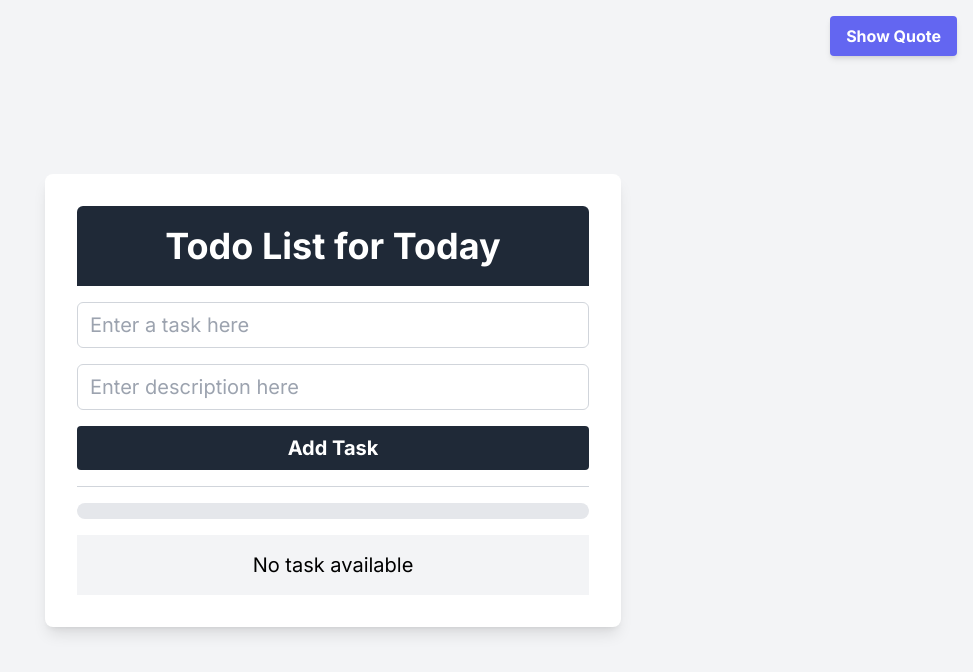
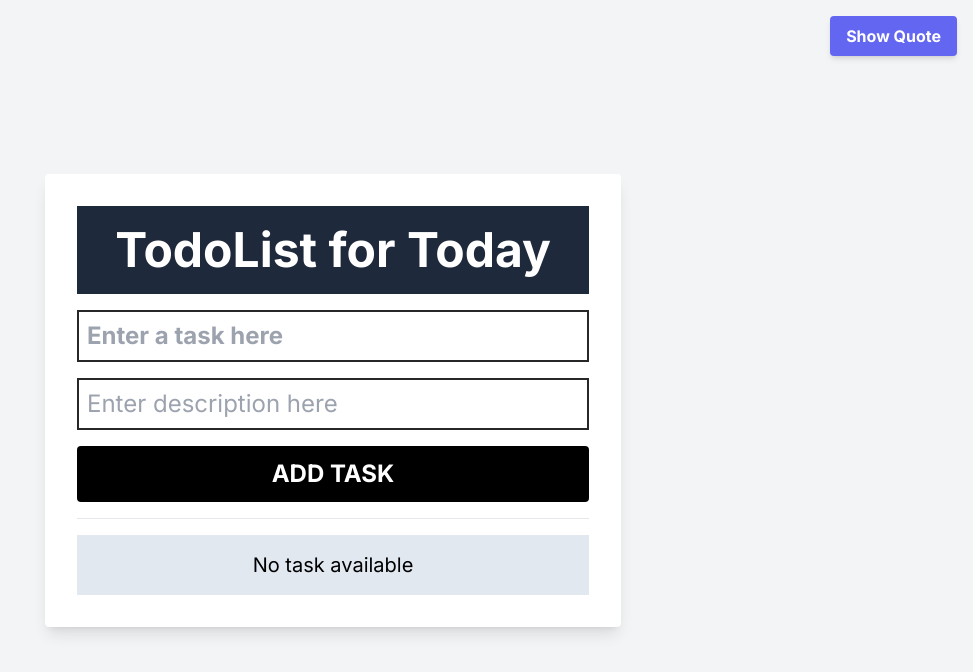
Before and after one commit to ishita5189/todolist-next, a Next.js app: page / in a window 1280 px wide. Shown: the top 672 px of the page, without its empty margins (307-1280 px from the left). Built offline with nearby package versions, Linux system fonts and the light colour scheme.

Commit message:
Fixed Errors

```diff
--- a/src/app/ProgressBar.tsx
+++ /dev/null
@@ -1,18 +0,0 @@
-import React from 'react';
-
-interface ProgressBarProps {
-  progress: number;
-}
-
-const ProgressBar: React.FC<ProgressBarProps> = ({ progress }) => {
-  return (
-    <div className="w-full bg-gray-200 rounded-full overflow-hidden h-4 mt-4">
-      <div
-        className="bg-green-500 h-full"
-        style={{ width: `${progress}%` }}
-      />
-    </div>
-  );
-};
-
-export default ProgressBar;
--- a/src/app/page.jsx
+++ b/src/app/page.jsx
@@ -1,7 +1,6 @@
 "use client";
 import React, { useState, useEffect } from 'react';
 import MotivationalQuoteButton from './MotivationalQuoteButton/page';
-import ProgressBar from './ProgressBar'; // Import path should be correct
 
 const Page = () => {
   const [title, setTitle] = useState("");
@@ -23,7 +22,7 @@ const Page = () => {
       const allCompleted = mainTask.every(task => task.completed);
       setAllTasksCompleted(allCompleted);
     } else {
-      setAllTasksCompleted(false);
+      setAllTasksCompleted(false); // Reset when there are no tasks
     }
   }, [mainTask]);
 
@@ -86,12 +85,6 @@ const Page = () => {
     setMainTask(updatedTasks);
   };
 
-  const calculateProgress = () => {
-    if (mainTask.length === 0) return 0;
-    const completedTasks = mainTask.filter(task => task.completed).length;
-    return (completedTasks / mainTask.length) * 100;
-  };
-
   let renderTask = <h2 className="text-center text-xl">No task available</h2>;
   if (mainTask.length > 0) {
     renderTask = (
@@ -132,35 +125,34 @@ const Page = () => {
   }
 
   return (
-    <div className="relative flex flex-col items-center justify-center min-h-screen bg-gray-100 p-6">
-      <MotivationalQuoteButton />
-      <div className="p-4 sm:p-8 bg-white rounded-lg shadow-lg w-full max-w-xl">
-        <h1 className="bg-gray-800 text-white p-5 text-2xl sm:text-4xl font-bold text-center rounded-t-md">Todo List for Today</h1>
+    <div className="relative flex items-center justify-center min-h-screen bg-gray-100">
+       <MotivationalQuoteButton />
+      <div className="p-4 sm:p-8 bg-white rounded shadow-lg w-full max-w-xl">
+        <h1 className="bg-slate-800 text-white p-5 text-3xl sm:text-5xl font-bold self-center text-center">TodoList for Today</h1>
         <form onSubmit={submitHandler} className="mt-4">
           {error && <p className="text-red-500 text-center">{error}</p>}
           <div className="flex flex-col gap-4">
             <input
               type="text"
-              className="w-full text-lg sm:text-xl border-gray-300 border rounded-md px-3 py-2 focus:outline-none focus:ring-1 focus:ring-gray-500 transition-colors"
+              className="w-full text-lg sm:text-2xl border-zinc-800 border-2 px-2 py-2 font-bold"
               placeholder="Enter a task here"
               value={title}
               onChange={(e) => setTitle(e.target.value)}
             />
             <input
               type="text"
-              className="w-full text-lg sm:text-xl border-gray-300 border rounded-md px-3 py-2 focus:outline-none focus:ring-1 focus:ring-gray-500 transition-colors"
+              className="w-full text-lg sm:text-2xl border-zinc-800 border-2 px-2 py-2 font-italic"
               placeholder="Enter description here"
               value={desc}
               onChange={(e) => setDesc(e.target.value)}
             />
           </div>
-          <button className="w-full bg-gray-800 text-white px-4 py-2 text-lg sm:text-xl font-bold rounded mt-4 hover:bg-gray-700 transition-colors">
-            {editIndex !== null ? "Update Task" : "Add Task"}
+          <button className="w-full bg-black text-white px-4 py-3 text-lg sm:text-2xl font-bold rounded mt-4">
+            {editIndex !== null ? "UPDATE TASK" : "ADD TASK"}
           </button>
         </form>
-        <hr className="my-4 border-gray-300" />
-        <ProgressBar progress={calculateProgress()} />
-        <div className="p-2 sm:p-4 bg-gray-100 mt-4">{renderTask}</div>
+        <hr className="my-4" />
+        <div className="p-2 sm:p-4 bg-slate-200">{renderTask}</div>
       </div>
     </div>
   );
```
